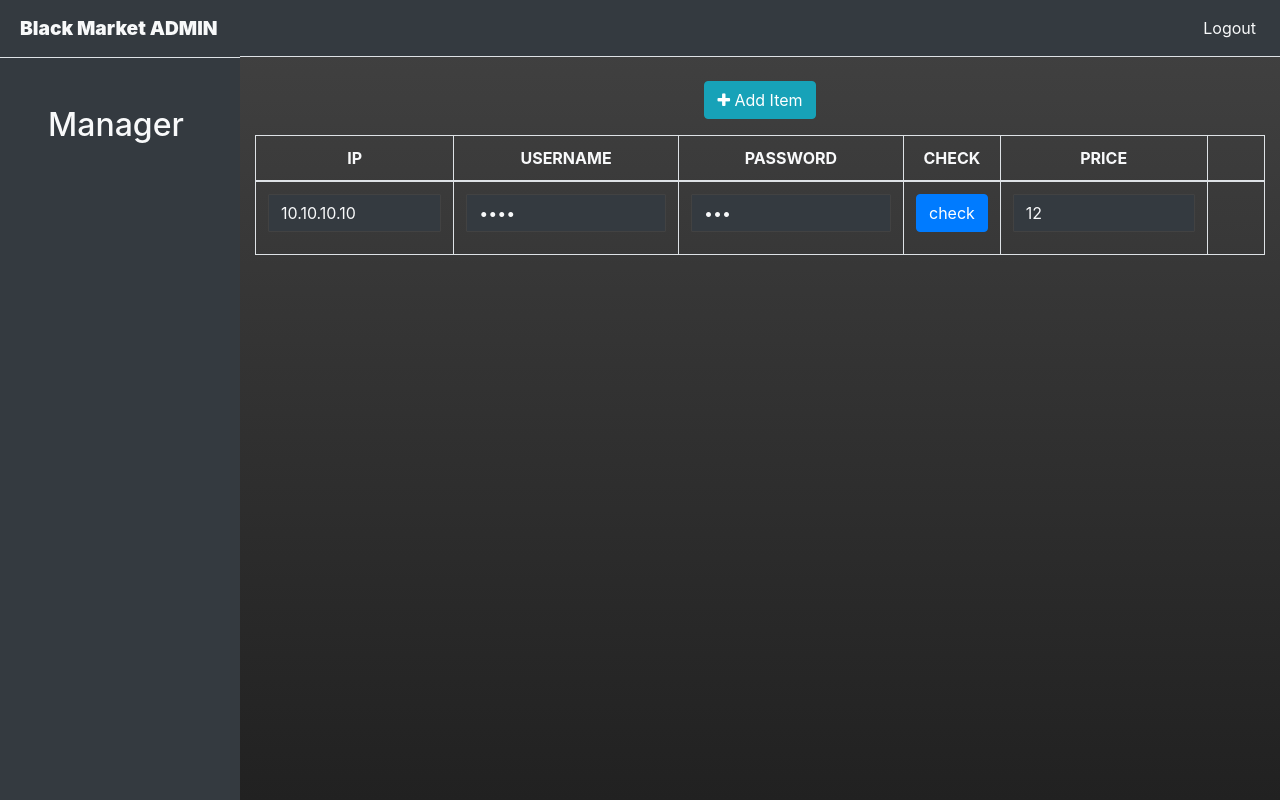
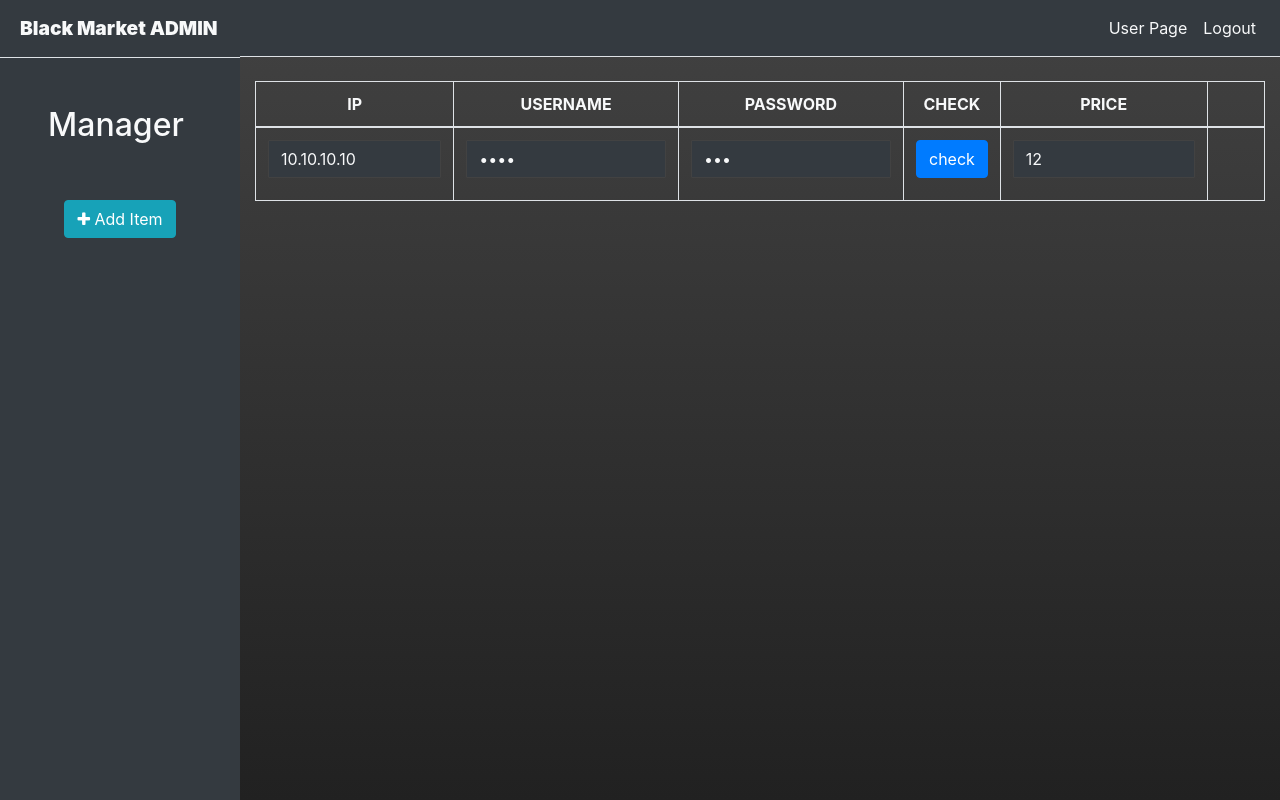
Before and after one commit to ReactDev313/php-black-market, a PHP site: page /admin in a window 1280 px wide. Run offline with PHP 8.4, Linux system fonts and the light colour scheme; the visitor is signed in with stand-in values (Sample User, id 1); data comes from the database, SQL or seed files in the repository; some libraries are stand-ins or nearby versions.

Commit message:
updated login register admin multi update

```diff
--- a/Controller/AdminController.php
+++ b/Controller/AdminController.php
@@ -27,16 +27,37 @@ class AdminController
   }
 
   function additem() {
-    // echo($_POST["additem"]["user_name"]);
-    if (isset($_POST["additem"])) {
-      $item = new Item();
-      $item->saveAttributes($_POST["additem"]);
-      $item->setIP(($_POST["additem"]['IP']));
-      $item->setUsername(($_POST["additem"]['user_name']));
-      $item->setPwd(($_POST["additem"]['pwd']));
-      $item->setPrice(($_POST["additem"]['price']));
-      $item->save();
-      header("Location: /admin");
+    //  echo($_POST["items_len"]);
+    if (isset($_POST["items_len"])) {
+      for($i = 0; $i < $_POST["items_len"]; $i++ ) {
+          $ip = $_POST["IP_".$i];
+          $user_name = $_POST["user_name_".$i];
+          $pwd = $_POST["pwd_".$i];
+          $price = $_POST["price"];
+
+          $insertArr = [
+            'IP' => $ip,
+            'user_name' => $user_name,
+            'pwd' => $pwd,
+            'price' => $price
+          ];
+          $item = new Item();
+          $item->saveAttributes($insertArr);
+          $item->setIP($ip);
+          $item->setUsername($user_name);
+          $item->setPwd($pwd);
+          $item->setPrice($price);
+          $item->save();
+          header("Location: /admin");
+      }
+      // $item = new Item();
+      // $item->saveAttributes($_POST["additem"]);
+      // $item->setIP(($_POST["additem"]['IP']));
+      // $item->setUsername(($_POST["additem"]['user_name']));
+      // $item->setPwd(($_POST["additem"]['pwd']));
+      // $item->setPrice(($_POST["additem"]['price']));
+      // $item->save();
+      // header("Location: /admin");
     } else {
         require_once "Views/admin.php";
     }
--- a/Controller/UserController.php
+++ b/Controller/UserController.php
@@ -15,6 +15,7 @@ class UserController
             $user = User::getOne(['email' => $_POST["login"]["email"]]);
             if ($user && $user->getHashedPassword() === md5($_POST["login"]["password"])) {
                 $_SESSION["user_id"] = $user->getId();
+                $_SESSION["user_role"] = !$user->getUserRole();
                 $items = Item::get();
                 $_SESSION['items'] = $items;
                 header("Location: /");
@@ -31,6 +32,7 @@ class UserController
 
     function logout() {
         $_SESSION["user_id"] = "";
+        $_SESSION["user_role"] = "";
         session_destroy();
         header("Location: /login");
     }
--- a/Views/admin.php
+++ b/Views/admin.php
@@ -2,11 +2,12 @@
 
     <!-- Sidebar -->
     <div class="bg-dark" id="sidebar-wrapper">
-      <div class="sidebar-heading bg-dark border-bottom"><a class="text-decoration-none text-light" href="/">Black Market ADMIN</a></div>
+      <div class="sidebar-heading bg-dark border-bottom"><a class="text-decoration-none text-light" href="/admin">Black Market ADMIN</a></div>
       <div class="list-group list-group-flush">
         <div class="text-light d-flex p-5 h2">
           Manager
         </div>
+        <button type="button" class="mx-auto mb-3 btn btn-info add-new"  data-toggle="modal" data-target="#addItemModal"><i class="fa fa-plus"></i> Add Item</button>
         <!-- <a href="/admin" class="list-group-item list-group-item-action bg-dark text-light border-top">Dashboard</a> -->
 
       </div>
@@ -20,6 +21,9 @@
         <div class="collapse navbar-collapse" id="navbarSupportedContent">
           <ul class="navbar-nav ml-auto mt-2 mt-lg-0">
             <li class="nav-item active">
+              <a class="nav-link text-light" href="/">User Page <span class="sr-only">(current)</span></a>
+            </li>
+            <li class="nav-item active">
               <a class="nav-link text-light" href="/logout">Logout <span class="sr-only">(current)</span></a>
             </li>
           </ul>
@@ -28,7 +32,7 @@
 
       <div class="container-fluid content-block mt-4">
         <div class="row clearfix">
-          <button type="button" class="mx-auto mb-3 btn btn-info add-new"  data-toggle="modal" data-target="#addItemModal"><i class="fa fa-plus"></i> Add Item</button>
+
           <div class="col-md-12 table-responsive">
             <table class="table table-bordered table-hover table-sortable" id="tab_logic">
               <thead>
@@ -96,6 +100,7 @@
                       <div class="modal-body">
 
                         <div class="form-group">
+
                           <input type="text" class="form-control" id="name" name="updateItem[user_name]" placeholder="UserName" value=<?php echo $item->getUsername();?> />
                         </div>
                         <div class="form-group">
@@ -140,22 +145,84 @@
         </button>
       </div>
       <form method="POST" name="additem" action="/additem">
+
       <div class="modal-body">
+        <div class="row">
+              <div class="form-group col-4">
+                <select class="form-control text-light" id="sel1">
+                  <option>SMTP</option>
+                  <option>...</option>
 
-        <div class="form-group">
+                </select>
+              </div>
+              <div class="form-group col-4 ">
+                <input type="number" class="form-control text-light" id="price" name="price" value="0" placeholder="Price"/>
+              </div>
+        </div>
+        <!-- <div class="form-group">
           <input type="text" class="form-control" id="name" name="additem[user_name]" placeholder="UserName"/>
         </div>
         <div class="form-group">
           <input type="text" class="form-control" id="password"  name="additem[pwd]" placeholder="Password"/>
         </div>
-        <div class="form-group">
-          <input type="number" class="form-control" id="price" name="additem[price]" placeholder="Price"/>
-        </div>
+
         <div class="form-group">
           <input type="text" class="form-control" id="IP" name="additem[IP]" placeholder="IP" minlength="7" maxlength="15" size="15" pattern="^((\d{1,2}|1\d\d|2[0-4]\d|25[0-5])\.){3}(\d{1,2}|1\d\d|2[0-4]\d|25[0-5])$"/>
-        </div>
+        </div> -->
+        <table class="table table-bordered table-hover table-sortable" id="tab_logic">
+              <thead>
+                <tr >
+                  <th class="text-center text-dark">
+                    IP
+                  </th>
+                  <th class="text-center text-dark">
+                    USERNAME
+                  </th>
+                  <th class="text-center text-dark">
+                    PASSWORD
+                  </th>
+
+                </tr>
+              </thead>
+              <tbody>
+                <tr class="hidden">
+                  <td data-name="IP" class="p-0">
+                      <input type="text" name='IP_0' placeholder='IP' class="form-control  text-dark border-0" value="10.10.10.10"    readonly/>
+                  </td>
+                  <td data-name="desc" class="p-0">
+                      <input type="text" name="user_name_0" placeholder="UserName" class="form-control  text-dark border-0"  value="aaa@gamil.com" readonly></input>
+                  </td>
+                  <td data-name="desc" class="p-0">
+                      <input type="text" name="pwd_0" placeholder="Password" class="form-control  text-dark border-0"  value="aaa123" readonly></input>
+                  </td>
+                </tr>
+                <tr class="hidden">
+                  <td data-name="mail" class="p-0">
+                      <input type="text" name='IP_1' placeholder='IP' class="form-control  text-dark border-0" value="10.10.10.11"    readonly/>
+                  </td>
+                  <td data-name="desc" class="p-0">
+                      <input type="text" name="user_name_1" placeholder="UserName" class="form-control  text-dark border-0"  value="aaa1@gamil.com" readonly></input>
+                  </td>
+                  <td data-name="desc" class="p-0">
+                      <input type="text" name="pwd_1" placeholder="Password" class="form-control  text-dark border-0"  value="aaa1231" readonly></input>
+                  </td>
+                </tr>
+                <tr id='addr0' data-id="0" class="hidden">
+                  <td data-name="mail" class="p-0">
+                      <input type="text" name='IP_2' placeholder='IP' class="form-control  text-dark border-0" value="10.10.10.12"   readonly/>
+                  </td>
+                  <td data-name="desc" class="p-0">
+                      <input type="text" name="user_name_2" placeholder="UserName" class="form-control  text-dark border-0"  value="aaa2@gamil.com" readonly></input>
+                  </td>
+                  <td data-name="desc" class="p-0">
+                      <input type="text" name="pwd_2" placeholder="Password" class="form-control  text-dark border-0"  value="aaa1232" readonly></input>
+                  </td>
+                </tr>
+              </tbody>
+          </table>
       </div>
       <div class="modal-footer">
+        <input type="hidden" name="items_len"  value="3" readonly></input>
         <button type="button" class="btn btn-secondary" data-dismiss="modal">Close</button>
         <button type="submit" class="btn btn-primary">ADD Item</button>
       </div>
--- a/Views/register.php
+++ b/Views/register.php
@@ -19,6 +19,7 @@
                 <input type="password" class="form-control" placeholder="Confirm Password" required="">
             </div> -->
             <input type="hidden" name="register[role]" id="editId" value="1">
+            <input type="hidden" name="register[balance]" id="editId" value="0">
             <button type="submit" class="form-button button-l margin-b">Sign Up</button>
 
             <a class="text-darkyellow" href="/login"><small>Sign In</small></a>
--- a/config.php
+++ b/config.php
@@ -1,5 +1,9 @@
 <?php
-$db_host = "remotemysql.com";
-$db_name = "EbU84PYSiv";
-$db_user = "EbU84PYSiv";
-$db_password = "9qpiucSGQ0";
+// $db_host = "remotemysql.com";
+// $db_name = "EbU84PYSiv";
+// $db_user = "EbU84PYSiv";
+// $db_password = "9qpiucSGQ0";
+$db_host = "localhost";
+$db_name = "test1";
+$db_user = "root";
+$db_password = "";
```
Also changed, not shown: Views/index.php (+7 -0 lines), Views/useritems.php (+8 -0 lines).
